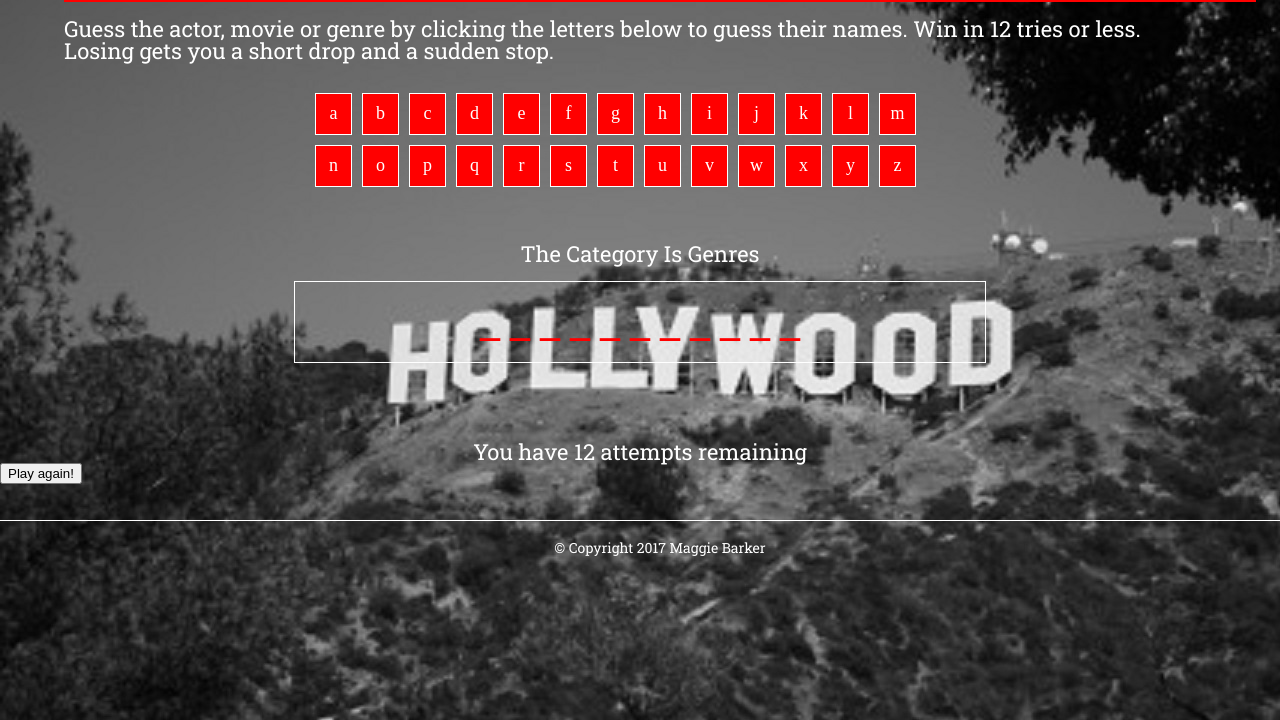
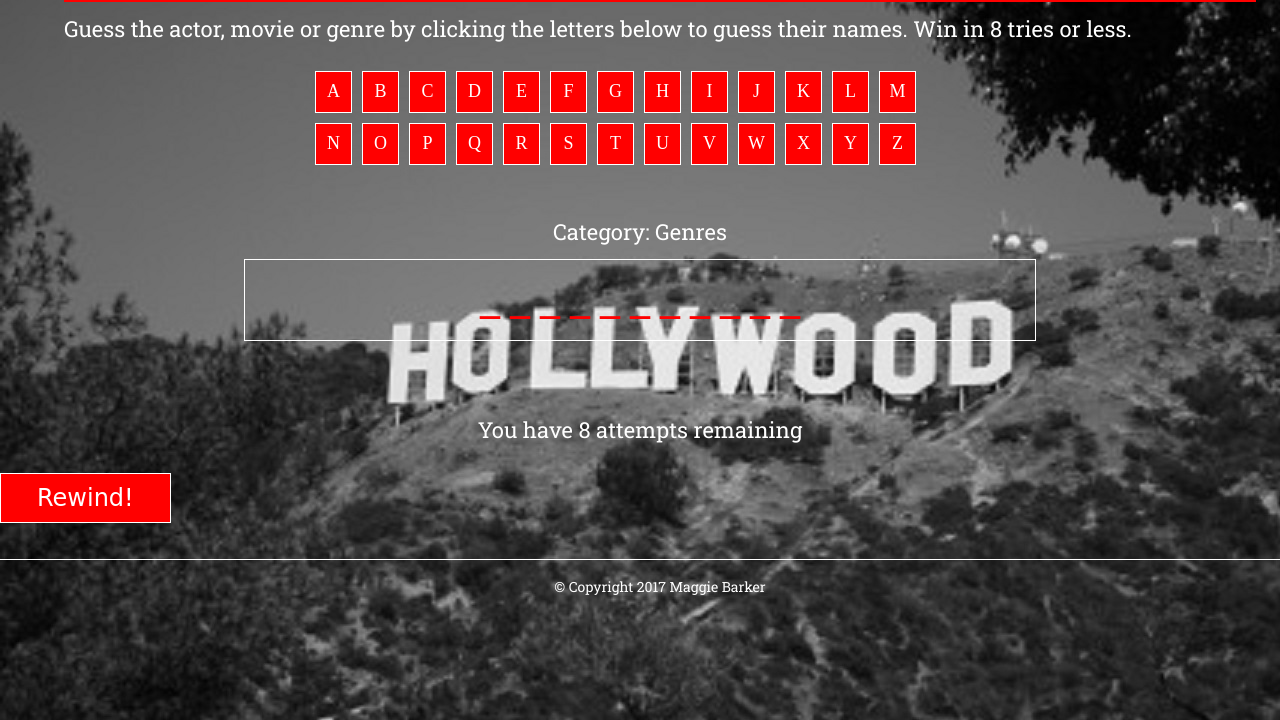
Before and after one commit to maggiebarker/hangman-game, a plain HTML site: page index.html in a window 1280 px wide. Shown: the part 80-800 px from the top of the page. Drawn offline with Linux system fonts and the light colour scheme; a web font is replaced by a local one.

Commit message:
wrap-up to-do list in .js comments

```diff
--- a/assets/css/style.css
+++ b/assets/css/style.css
@@ -58,11 +58,11 @@ p{
     color:white;
     }
 
-#letter:visited{
+/*#letter:visited{
 	background: white;
     border: solid 1px black;
     color:red;
-}
+} */
 
 
 #categoryName {
@@ -70,7 +70,7 @@ p{
 }
 
 #hold {
-	width: 650px;
+	width: 750px;
 	padding: 20px;
 	border: 1px solid white;
 	margin: 0 auto;
@@ -107,6 +107,17 @@ img #lose-img{
 }
 */
 
+.container #reset{
+	font-size: 24px;
+	padding: 10px 36px;
+	margin: 0 auto;
+	border: 1px solid white;
+	background-color: red;
+	font-family:'Rye', cursive ;
+	color: white;
+
+}
+
 .footer {
 	position: relative;
 	width: 100%;
--- a/assets/javascript/game.js
+++ b/assets/javascript/game.js
@@ -1,9 +1,10 @@
 window.onload = function () {
 
 //Array of possible guesses
-  var alphabet = ['a', 'b', 'c', 'd', 'e', 'f', 'g', 'h',
-        'i', 'j', 'k', 'l', 'm', 'n', 'o', 'p', 'q', 'r', 's',
-        't', 'u', 'v', 'w', 'x', 'y', 'z'];
+  var alphabet = ['A', 'B', 'C', 'D', 'E', 'F', 'G', 'H',
+        'I', 'J', 'K', 'L', 'M', 'N', 'O', 'P', 'Q', 'R', 'S',
+        'T', 'U', 'V', 'W', 'X', 'Y', 'Z'];
+
 
   var categories ;        		// Array of topics
   var chosenCategory;     		// Selected category
@@ -46,11 +47,11 @@ window.onload = function () {
 
   var selectCat = function () {
     if (chosenCategory === categories[0]) {
-      categoryName.innerHTML = "The Category Is Actors";
+      categoryName.innerHTML = "Category: Actors";
     } else if (chosenCategory === categories[1]) {
-      categoryName.innerHTML = "The Category Is Movies";
+      categoryName.innerHTML = "Category: Films";
     } else if (chosenCategory === categories[2]) {
-      categoryName.innerHTML = "The Category Is Genres";
+      categoryName.innerHTML = "Category: Genres";
     }
   }
 
@@ -64,15 +65,16 @@ window.onload = function () {
       guess = document.createElement('li');
       guess.setAttribute('class', 'guess');
       if (word[i] === "-") {
-        guess.innerHTML = "-";
+        guess.innerHTML = " - ";
         space = 1;
       } else {
-        guess.innerHTML = " _";
+        guess.innerHTML = " _ ";
       }
 
       guesses.push(guess);
       wordHolder.appendChild(correct);
       correct.appendChild(guess);
+
     }
   }
 
@@ -117,9 +119,9 @@ window.onload = function () {
 
  play = function () {
     categories = [
-		 ["audrey hepburn", "marilyn monroe", "morgan freeman", "anthony hopkins", "meryl streep", "keanu reeves", "lupita nyongo", "chiwetel ejiofor"],
-		 ["jurrassic park", "clue", "raiders of the lost ark", "great mouse detective", "imitation game", "tombstone"],
-		 ["disney", "western", "horror", "comedy", "action", "independent", "foreign", "drama"]
+		 ["AUDREY HEPBURN", "MARYILYN MONROE", "MORGAN FREEMAN", "ANTHONY HOPKINS", "MERYL STREEP", "KEANU REEVES", "LUPITA NYONGO", "CHIWETEL EJIOFOR"],
+		 ["JURASSIC PARK", "CLUE", "RAIDERS OF THE LOST ARK", "GREAT MOUSE DETECTIVE", "IMITATION GAME", "TOMBSTONE", "CASABLANCA", "SHAWSHANK REDEMPTION"],
+		 ["DISNEY", "WESTERN", "HORROR", "COMEDY", "ACTION", "INDEPENDENT", "FOREIGN", "DRAMA"]
     ];
 
     chosenCategory = categories[Math.floor(Math.random() * categories.length)];
@@ -129,7 +131,7 @@ window.onload = function () {
     buttons();
 
     guesses = [ ];
-    tries = 12;
+    tries = 8;
     counter = 0;
     space = 0;
     result();
@@ -143,8 +145,20 @@ window.onload = function () {
 
 //Reset
 
-  document.getElementById('reset').onclick
+ document.getElementById("reset").onclick = function() {
+    location.reload();
+}
+
+//  document.getElementById('reset').onclick = function() {
+//	correct.parentNode.removeChild(correct);
+//    tries.parentNode.removeChild(tries);
+//    play();
+// }
 
 };
 
-//document.getElementById("restart").onclick = setup;
+//Things to still do:
+// Make the buttons change colors once they've been pressed
+// Style and get the reset to work -- got it to refresh, but I'm thinking that's not what we wanted
+// change all the letters and inputs to upperCase -- ok to hard code this because it's a click event, not a key-up
+// make an image appear on a win/loss?
--- a/index.html
+++ b/index.html
@@ -15,7 +15,7 @@
 		<h1>HOLLYWOOD HANGMAN</h1>
 		</header>
 <br>
-			<p>Guess the actor, movie or genre by clicking the letters below to guess their names.  Win in 12 tries or less.  Losing gets you a short drop and a sudden stop.</p><br>
+			<p>Guess the actor, movie or genre by clicking the letters below to guess their names.  Win in 8 tries or less.</p><br>
 	</div>
 
 	<div class="gallows">
@@ -25,7 +25,7 @@
 		<p id="categoryName"></p><br>
 
 		<div id="hold"></div><br><br><br>
-		<p id="mytries"></p>
+		<p id="mytries"></p><br><br>
 
 	<!--
 	Trying to make a gif pop up upon a win/loss. might settle for a still frame.
@@ -36,7 +36,7 @@
 		</div> -->
 
 		<div class="container">
-			<button id="reset">Play again!</button> <br><br>
+			<button id="reset">Rewind!</button> <br><br>
 		</div>
 	</div>
 
```
